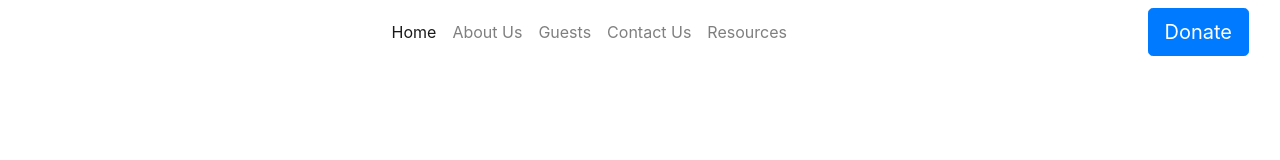
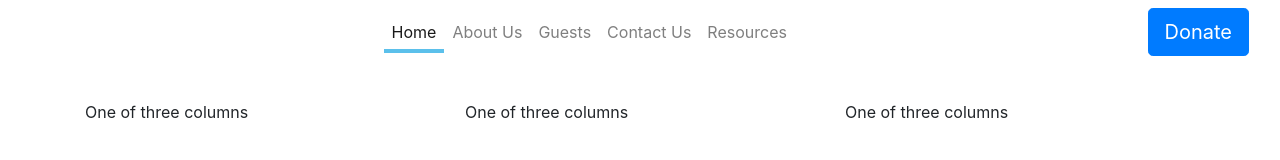
Before and after one commit to JLSawczyszyn/PortfolioProject, a website: page index.html in a window 1280 px wide. Drawn offline with nearby package versions, Linux system fonts and the light colour scheme.

Commit message:
added a js page, added navbar underline, put navbar in header for all pages

```diff
--- a/CSS/styles.css
+++ b/CSS/styles.css
@@ -0,0 +1,16 @@
+body {
+    padding-top: 100px;
+}
+
+.navbar-nav > li {
+    float: left;
+    position: relative;
+  }
+  .navbar-light .navbar-nav .active a::after {
+    border-bottom: 4px solid #5bc0eb;
+    bottom: -1px;
+    content: " ";
+    left: 0;
+    position: absolute;
+    right: 0;
+  }
--- a/index.html
+++ b/index.html
@@ -10,11 +10,12 @@
     <!-- Bootstrap -->
     <link rel="stylesheet" href="https://maxcdn.bootstrapcdn.com/bootstrap/4.0.0/css/bootstrap.min.css"
         integrity="sha384-Gn5384xqQ1aoWXA+058RXPxPg6fy4IWvTNh0E263XmFcJlSAwiGgFAW/dAiS6JXm" crossorigin="anonymous">
-    <link rel="stylesheet" type="text/css" href="styles.css">
+    <link rel="stylesheet" type="text/css" href="css/styles.css">
 </head>
 
 <body>
 
+<header>
     <nav class="navbar navbar-light navbar-expand-md justify-content-center fixed-top">
         <div class="container-fluid">
             <div class="navbar-header">
@@ -23,7 +24,7 @@
                     <span class="navbar-toggler-icon"></span>
                 </button>
             </div>
-            <div class="collapse navbar-collapse justify-content-between align-items-center w-100" id="myNavbar">
+            <div class="collapse navbar-collapse align-items-center" id="myNavbar">
                 <ul class="topBotomBordersOut navbar-nav mx-auto text-center">
                     <li class="nav-item active"><a class="nav-link" href="#">Home</a></li>
                     <li class="nav-item"><a class="nav-link" href="AboutUs.html">About Us</a></li>
@@ -37,8 +38,21 @@
                 class="btn btn-primary navbar-btn btn-lg" role="button">Donate</a>
         </div>
     </nav>
+</header>
 
-
+    <div class="container">
+        <div class="row">
+          <div class="col-sm">
+            One of three columns
+          </div>
+          <div class="col-sm">
+            One of three columns
+          </div>
+          <div class="col-sm">
+            One of three columns
+          </div>
+        </div>
+      </div>
 
 
 
@@ -57,4 +71,8 @@
         crossorigin="anonymous"></script>
 </body>
 
+<footer>
+
+</footer>
+
 </html>
```
Also changed, not shown: AboutUs.html (+3 -3 lines), ContactUs.html (+3 -3 lines), Guests.html (+3 -3 lines), Resources.html (+3 -3 lines), JS/.js (added).
